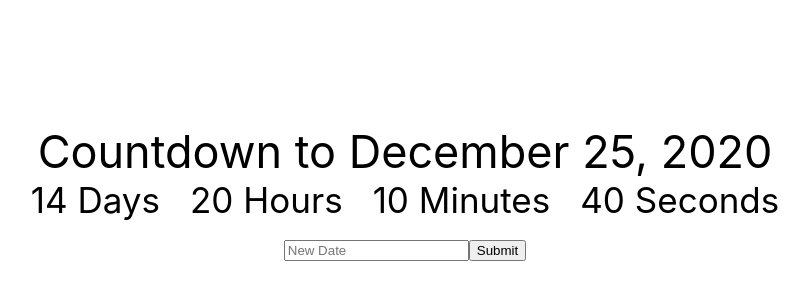
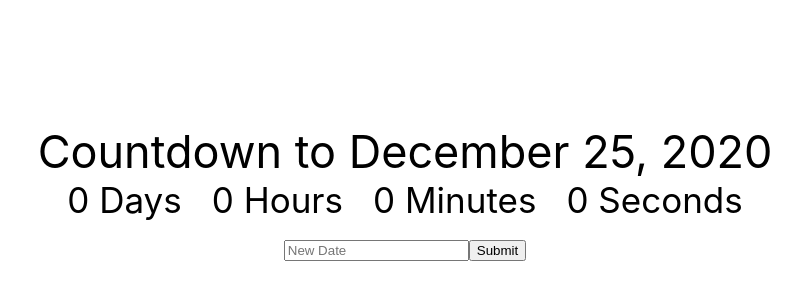
Before and after one commit to June17ang/lpr-countdown-champ, a React (Create React App) app: page / in a window 1280 px wide. Shown: the part 132-432 px from the top of the page, without its empty margins (235-1044 px from the left). Built offline with nearby package versions, Linux system fonts and the light colour scheme.

Commit message:
Add clock component for datetime calculation

```diff
--- a/src/App.jsx
+++ b/src/App.jsx
@@ -1,4 +1,5 @@
 import React, { Component } from "react";
+import Clock from "./Clock";
 
 class App extends Component {
   constructor(props) {
@@ -14,12 +15,7 @@ class App extends Component {
     return (
       <div className="app">
         <div className="title">Countdown to {this.state.deadline}</div>
-        <div>
-          <div className="clock clock-day">14 Days</div>
-          <div className="clock clock-hour">20 Hours</div>
-          <div className="clock clock-min">10 Minutes</div>
-          <div className="clock clock-seconds">40 Seconds</div>
-        </div>
+        <Clock />
         <div>
           <input
             placeholder="New Date"
--- /dev/null
+++ b/src/Clock.jsx
@@ -0,0 +1,22 @@
+import React, { Component } from "react";
+import "./index.css";
+
+class Clock extends Component {
+  constructor(props) {
+    super(props);
+    this.state = { day: 0, hour: 0, min: 0, sec: 0 };
+  }
+
+  render() {
+    return (
+      <div>
+        <div className="clock clock-day">{this.state.day} Days</div>
+        <div className="clock clock-hour">{this.state.min} Hours</div>
+        <div className="clock clock-min">{this.state.min} Minutes</div>
+        <div className="clock clock-seconds">{this.state.sec} Seconds</div>
+      </div>
+    );
+  }
+}
+
+export default Clock;
```
